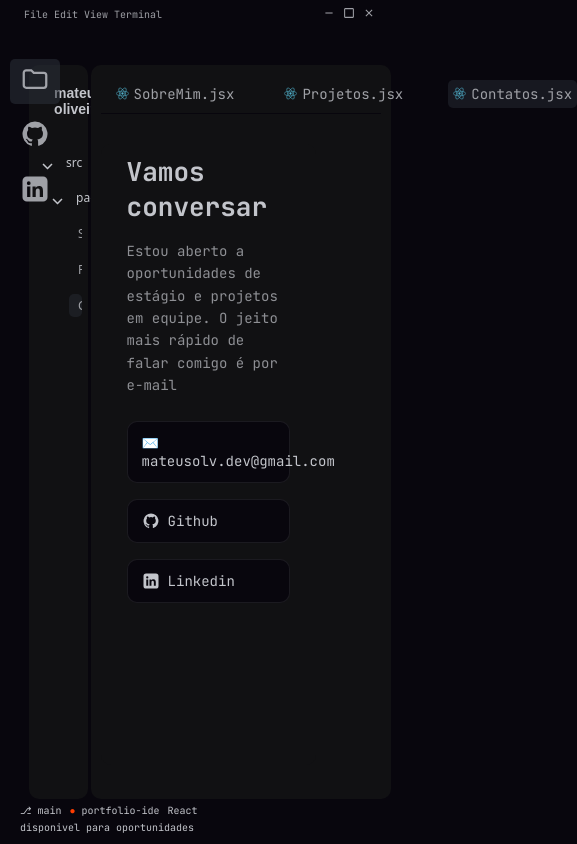
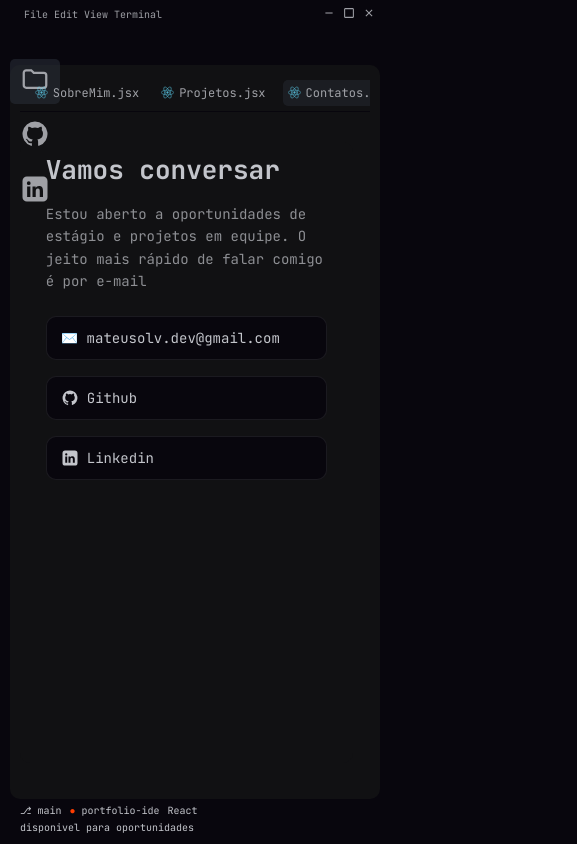
Before and after one commit to mateus-olv-dev/portfolio-ide, a React (Vite) app: page /contatos in a window 390 px wide. Shown: the whole page, 577 px wide, since content can reach past the window. Built offline with nearby package versions, Linux system fonts and the light colour scheme.

Commit message:
Implementa responsividade em Home

```diff
--- a/src/components/Editor/EditorScreen.css
+++ b/src/components/Editor/EditorScreen.css
@@ -46,3 +46,31 @@
 .editor-nav ul li svg {
 width: 13px;
 }
+
+
+@media (max-width: 1024px) {
+  .editor-screen {
+    width: 90%;
+  }
+}
+
+@media (max-width: 768px) {
+  .editor-screen {
+    width: 95%;
+  }
+
+  .editor-nav ul {
+    gap: 20px;
+    overflow-x: auto;
+  }
+}
+
+@media (max-width: 480px) {
+  .editor-nav ul {
+    gap: 12px;
+  }
+
+  .editor-nav ul li a {
+    font-size: 12px;
+  }
+}
--- a/src/components/Sidebar/SideBar.css
+++ b/src/components/Sidebar/SideBar.css
@@ -23,3 +23,9 @@
   color: var(--text);
   height: 15px;
 }
+
+@media (max-width: 1024px) {
+  .side-bar {
+    display: none;
+  }
+ }
```
Lines whose indentation alone changed are shown as unchanged.
